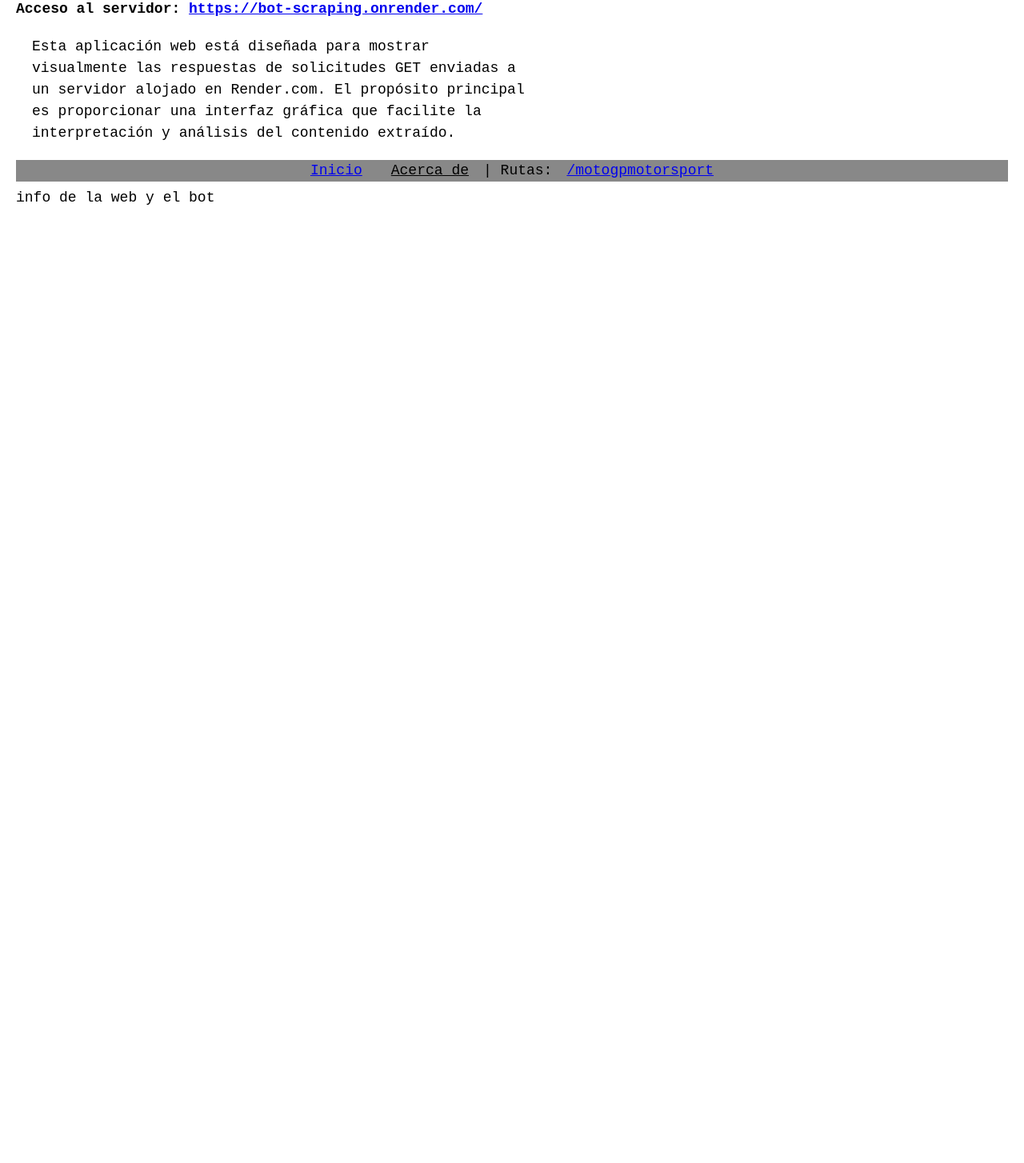
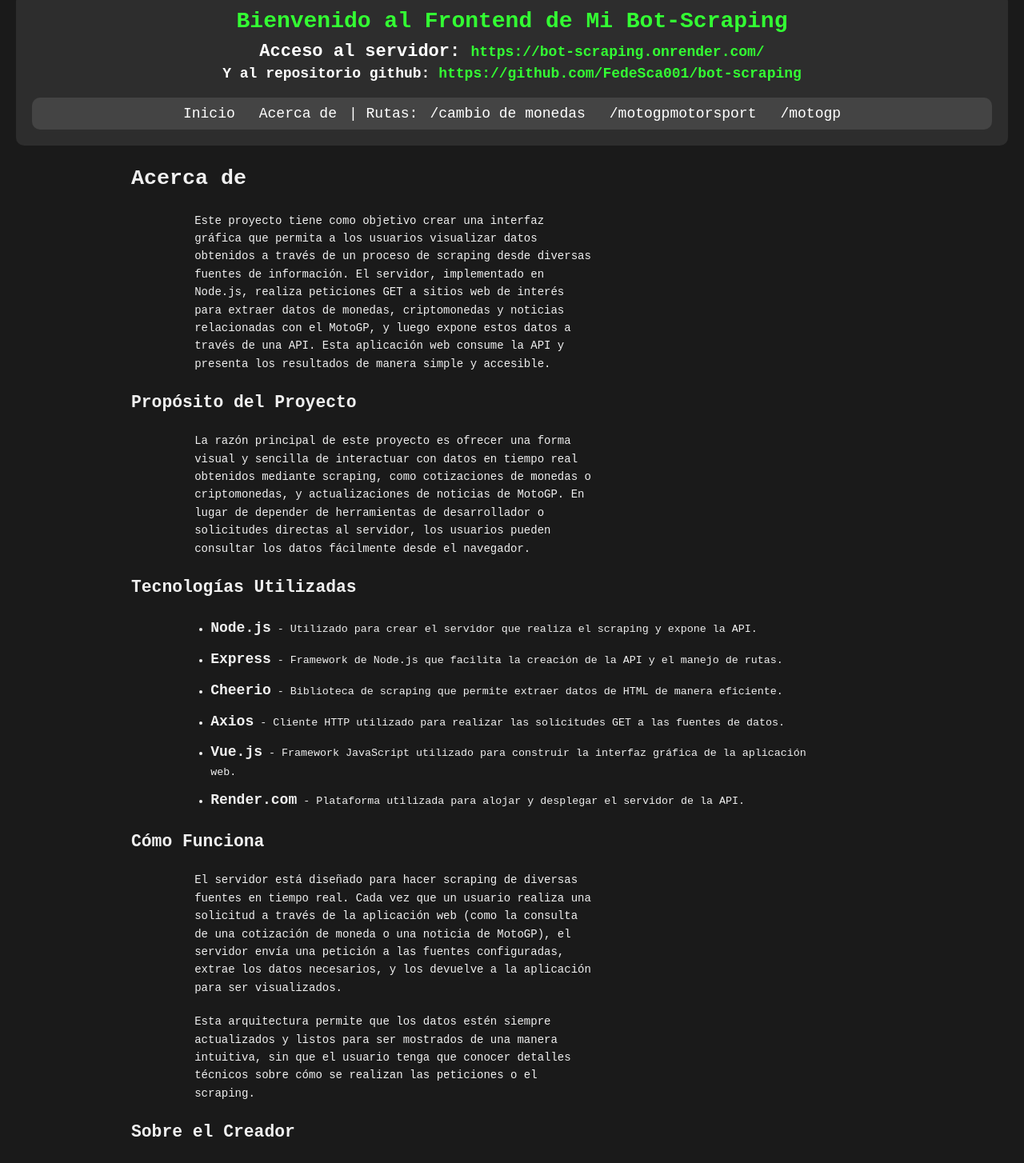
Before and after one commit to FedeSca001/show-results, a Vue app: page /acercaDe in a window 1280 px wide. Shown: the part 49-1503 px from the top of the page at 80% size. Before the commit the page ends 800 px from the top, so only its background shows below. Built offline with nearby package versions, Linux system fonts and the light colour scheme.

Commit message:
añadiendo estilos

```diff
--- a/src/App.vue
+++ b/src/App.vue
@@ -6,12 +6,14 @@ import { RouterLink, RouterView } from 'vue-router'
   <header>
     <h1>Bienvenido al Frontend de Mi Bot-Scraping</h1>
     <h2>Acceso al servidor: <a href="https://bot-scraping.onrender.com/" target="_blank">https://bot-scraping.onrender.com/</a></h2>
-    <p>Esta aplicación web está diseñada para mostrar visualmente las respuestas de solicitudes GET enviadas a un servidor alojado en Render.com. El propósito principal es proporcionar una interfaz gráfica que facilite la interpretación y análisis del contenido extraído.</p>
+    <h3>Y al repositorio github: <a href="https://github.com/FedeSca001/bot-scraping" target="_blank">https://github.com/FedeSca001/bot-scraping</a></h3>
     <nav>
       <RouterLink to="/">Inicio</RouterLink>
       <RouterLink to="/acercaDe">Acerca de</RouterLink>
       <span>| Rutas:</span>
+      <RouterLink to="/cambioDeMonedas">/cambio de monedas</RouterLink>
       <RouterLink to="/motogpmotorsport">/motogpmotorsport</RouterLink>
+      <RouterLink to="/motogp">/motogp</RouterLink>
     </nav>
   </header>
 
@@ -19,35 +21,64 @@ import { RouterLink, RouterView } from 'vue-router'
 </template>
 
 <style scoped>
+/* Estilo para el header */
 header {
-  line-height: 1.5;
+  text-align: center;
+  background-color: #2d2d2d;
+  padding: 20px;
+  border-radius: 10px;
+  margin: 20px 0;
+  color: #ffffff;
 }
 
-p {
-  width: 50%;
-  word-wrap: break-word; /* Asegura que el texto quepa dentro del contenedor */
-  margin: 20px; /* Centra el párrafo horizontalmente */
+/* Estilo de los enlaces */
+a {
+  color: #33ff33;
+  text-decoration: none;
 }
 
-nav {
-  width: 100%;
-  background-color: rgb(136, 136, 136);
-  font-size: 18px;
-  text-align: center;
-  margin: 10px 0;
+a:hover {
+  text-decoration: underline;
 }
 
-nav a.router-link-exact-active {
-  color: var(--color-text);
+/* Estilo para los títulos */
+h1 {
+  font-size: 28px;
+  margin-bottom: 10px;
+  font-family: monospace;
+  color: #33ff33;
+}
+
+h2, h3 {
+  font-size: 18px;
+  margin-bottom: 5px;
+}
+
+h2 {
+  font-size: 22px;
+}
+
+/* Estilo para la barra de navegación */
+nav {
+  margin-top: 20px;
+  padding: 10px;
+  background-color: #444;
+  border-radius: 10px;
 }
 
 nav a {
-  display: inline-block;
-  padding: 0 1rem;
-  border-left: 1px solid var(--color-border);
+  color: #ffffff;
+  font-size: 18px;
+  padding: 0 15px;
+  transition: color 0.3s ease;
 }
 
-nav a:first-of-type {
-  border: 0;
+nav a:hover {
+  color: #33ff33;
+}
+
+span {
+  font-size: 18px;
+  color: #ffffff;
 }
 </style>
--- a/src/assets/main.css
+++ b/src/assets/main.css
@@ -1,11 +1,47 @@
-*{
+/* Resetear estilos predefinidos de todos los elementos */
+* {
   padding: 0;
   margin: 0;
+  box-sizing: border-box;
   font-family: monospace;
   font-size: 18px;
 }
 
-body{
+/* Estilos globales para el cuerpo */
+body {
   margin: 0;
   padding: 20px;
+  background-color: #1a1a1a;
+  color: #f0f0f0;
 }
+
+/* Estilos personalizados para los enlaces */
+a, .router-link-active, .router-link-exact-active {
+  text-decoration: none;
+  color: inherit;
+  cursor: progress;
+}
+
+a:hover, .router-link-active:hover, .router-link-exact-active:hover {
+  text-decoration: underline;
+}
+
+/* Estilo para párrafos */
+p {
+  width: 50%;
+  word-wrap: break-word;
+  margin: 20px 10%;
+  font-size: 14px;
+}
+
+/* Estilo general para contenedores */
+main {
+  width: 80%;
+  margin: auto;
+}
+
+/* Dar efecto al cursor en los links */
+a:hover {
+  cursor: progress;
+  color: #33ff33;
+}
--- a/src/router/index.js
+++ b/src/router/index.js
@@ -18,6 +18,16 @@ const router = createRouter({
       path: '/motogpmotorsport',
       name: 'motogpmotorsport',
       component: ()=> import('../views/Motogpmotorsport.vue')
+    },
+    {
+      path: '/cambioDeMonedas',
+      name: 'cambioDeMonedas',
+      component: ()=> import('../views/CambioDeMonedas.vue')
+    },
+    {
+      path: '/motogp',
+      name: 'motogp',
+      component: ()=> import('../views/motoGp.vue')
     }
   ]
 })
--- a/src/views/AcercaDe.vue
+++ b/src/views/AcercaDe.vue
@@ -4,6 +4,75 @@
 
 <template>
   <main>
-    info de la web y el bot
+    <h2>Acerca de</h2>
+    <p>
+      Este proyecto tiene como objetivo crear una interfaz gráfica que permita a los usuarios visualizar datos obtenidos a través de un proceso de scraping desde diversas fuentes de información. El servidor, implementado en Node.js, realiza peticiones GET a sitios web de interés para extraer datos de monedas, criptomonedas y noticias relacionadas con el MotoGP, y luego expone estos datos a través de una API. Esta aplicación web consume la API y presenta los resultados de manera simple y accesible.
+    </p>
+    <h3>Propósito del Proyecto</h3>
+    <p>
+      La razón principal de este proyecto es ofrecer una forma visual y sencilla de interactuar con datos en tiempo real obtenidos mediante scraping, como cotizaciones de monedas o criptomonedas, y actualizaciones de noticias de MotoGP.
+      En lugar de depender de herramientas de desarrollador o solicitudes directas al servidor, los usuarios pueden consultar los datos fácilmente desde el navegador.
+    </p>
+
+    <h3>Tecnologías Utilizadas</h3>
+    <ul>
+      <li><strong>Node.js</strong> - Utilizado para crear el servidor que realiza el scraping y expone la API.</li>
+      <li><strong>Express</strong> - Framework de Node.js que facilita la creación de la API y el manejo de rutas.</li>
+      <li><strong>Cheerio</strong> - Biblioteca de scraping que permite extraer datos de HTML de manera eficiente.</li>
+      <li><strong>Axios</strong> - Cliente HTTP utilizado para realizar las solicitudes GET a las fuentes de datos.</li>
+      <li><strong>Vue.js</strong> - Framework JavaScript utilizado para construir la interfaz gráfica de la aplicación web.</li>
+      <li><strong>Render.com</strong> - Plataforma utilizada para alojar y desplegar el servidor de la API.</li>
+    </ul>
+
+    <h3>Cómo Funciona</h3>
+    <p>
+      El servidor está diseñado para hacer scraping de diversas fuentes en tiempo real. Cada vez que un usuario realiza una solicitud a través de la aplicación web (como la consulta de una cotización de moneda o una noticia de MotoGP), el servidor envía una petición a las fuentes configuradas, extrae los datos necesarios, y los devuelve a la aplicación para ser visualizados.
+    </p>
+    <p>
+      Esta arquitectura permite que los datos estén siempre actualizados y listos para ser mostrados de una manera intuitiva, sin que el usuario tenga que conocer detalles técnicos sobre cómo se realizan las peticiones o el scraping.
+    </p>
+
+    <h3>Sobre el Creador</h3>
+    <p>
+      El proyecto fue creado por FedeSca001, un desarrollador apasionado por la automatización y el scraping de datos, con el objetivo de proporcionar herramientas útiles para la obtención de información en tiempo real. Además de este proyecto, está interesado en el desarrollo backend y la creación de aplicaciones web interactivas.
+    </p>
+
+    <h3>Contribuciones</h3>
+    <p>
+      Las contribuciones son bienvenidas. Si tienes ideas para mejorar el proyecto o deseas corregir algún error, no dudes en abrir un issue o enviar un pull request en el repositorio oficial en GitHub. ¡Toda ayuda es apreciada!
+    </p>
+
+    <p>
+      Repositorio del proyecto: <a href="https://github.com/FedeSca001/bot-scraping" target="_blank">GitHub - bot-scraping</a>
+    </p>
   </main>
 </template>
+
+<style scoped>
+/* Estilo básico para darle un buen formato a la página de "Acerca de" */
+main {
+  line-height: 1.6;
+}
+
+ul {
+  margin: 20px 10%;
+  padding-left: 20px;
+  list-style-type: disc;
+}
+
+li {
+  margin-bottom: 10px;
+  font-size: 10pt;
+}
+
+h2, h3 {
+  margin-top: 20px;
+  margin-left: 20px;
+}
+h2{
+  font-size: 20pt;
+}
+h3{
+  font-size: 16pt;
+}
+</style>
--- /dev/null
+++ b/src/views/CambioDeMonedas.vue
@@ -0,0 +1,9 @@
+<script setup>
+
+</script>
+
+<template>
+  <main>
+    Cambio de monedas
+  </main>
+</template>
--- a/src/views/HomeView.vue
+++ b/src/views/HomeView.vue
@@ -1,9 +1,89 @@
 <script setup>
+import { ref, onMounted } from 'vue'
 
+// Simulación de un objeto JSON para mostrar en la animación
+const jsonContent = ref(`{
+  "mensaje": "Bienvenido al mundo de la programación",
+  "objetivo": "Aprender sobre scraping y APIs",
+  "tecnologias": ["Node.js", "Express", "Vue.js", "Cheerio", "Axios"],
+  "status": "En desarrollo"
+}`);
+
+const displayedContent = ref('');
+let index = 0;
+
+const typeJSON = () => {
+  if (index < jsonContent.value.length) {
+    displayedContent.value += jsonContent.value.charAt(index);
+    index++;
+    setTimeout(typeJSON, 50); // Ajusta la velocidad de la animación
+  } else {
+    // Esperar 5 segundos y reiniciar la animación
+    setTimeout(() => {
+      resetAnimation();
+    }, 5000);
+  }
+};
+
+const resetAnimation = () => {
+  displayedContent.value = ''; // Limpiar el contenido
+  index = 0; // Reiniciar el índice
+  typeJSON(); // Volver a empezar la animación
+};
+
+// Ejecutar la animación cuando el componente se monte
+onMounted(() => {
+  typeJSON();
+});
 </script>
 
 <template>
   <main>
-    Welcome
+    <h2>Welcome to the JSON World</h2>
+    <pre class="json-animation">
+      {{ displayedContent }}
+    </pre>
   </main>
 </template>
+
+<style scoped>
+main {
+  font-family: monospace;
+  margin-top: 50px;
+  text-align: center;
+}
+
+h2 {
+  margin-bottom: 20px;
+  font-size: 24px;
+  color: rgb(91, 90, 90)}
+
+pre.json-animation {
+  width: 80%;
+  margin: 0 auto;
+  background-color: #2d2d2d;
+  color: whitesmoke;
+  padding: 20px;
+  border-radius: 10px;
+  font-size: 14pt;
+  text-align: left;
+  box-shadow: 0 0 10px rgba(0, 0, 0, 0.2);
+  white-space: pre-wrap;
+  word-wrap: break-word;
+  border: 1px solid #333;
+}
+
+/* Añadir efecto de parpadeo al cursor */
+pre.json-animation::after {
+  content: "|";
+  animation: blink 1s step-start infinite;
+  color: whitesmoke;
+  margin-left: 5px;
+}
+
+@keyframes blink {
+  50% {
+    opacity: 0;
+  }
+}
+</style>
--- /dev/null
+++ b/src/views/motoGp.vue
@@ -0,0 +1,9 @@
+<script setup>
+
+</script>
+
+<template>
+  <main>
+    Cuenta moto gp
+  </main>
+</template>
```
